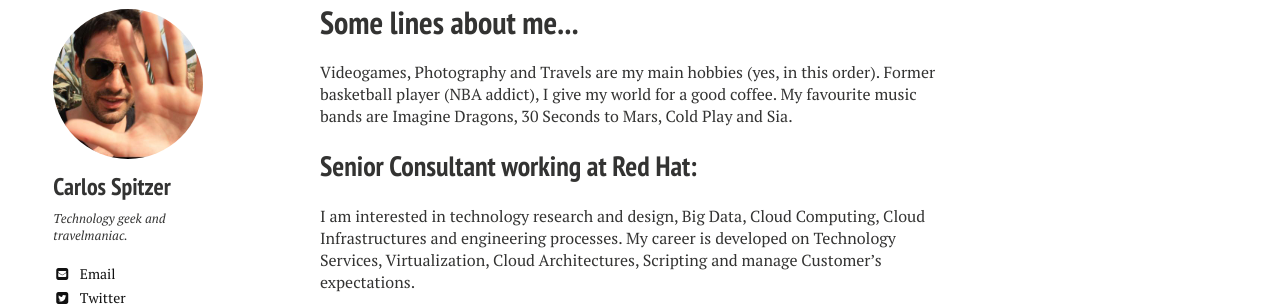
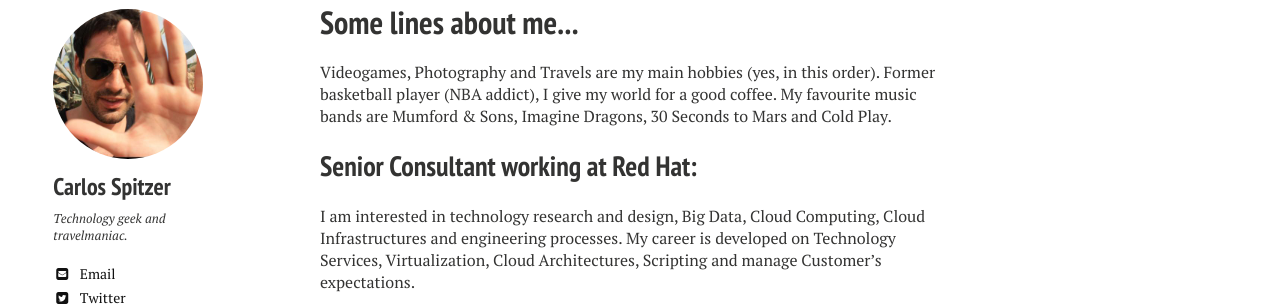
Before and after one commit to lestrade84/lestrade84.github.io, a Jekyll site: the page built from about/index.md, in a window 1280 px wide. Shown: the part 449-755 px from the top of the page. Built offline with Jekyll 4.4.1, drawn with Linux system fonts in a browser that asks for light colours; nearby versions of some CDN libraries.

Commit message:
Minor updates on "about me" section

```diff
--- a/about/index.md
+++ b/about/index.md
@@ -11,7 +11,7 @@ image:
 ---
 
 Videogames, Photography and Travels are my main hobbies (yes, in this order). Former basketball player (NBA addict), I give my world for a good coffee.
-My favourite music bands are Imagine Dragons, 30 Seconds to Mars, Cold Play and Sia.
+My favourite music bands are Mumford & Sons, Imagine Dragons, 30 Seconds to Mars and Cold Play.
 
 ## Senior Consultant working at Red Hat:
 
```
